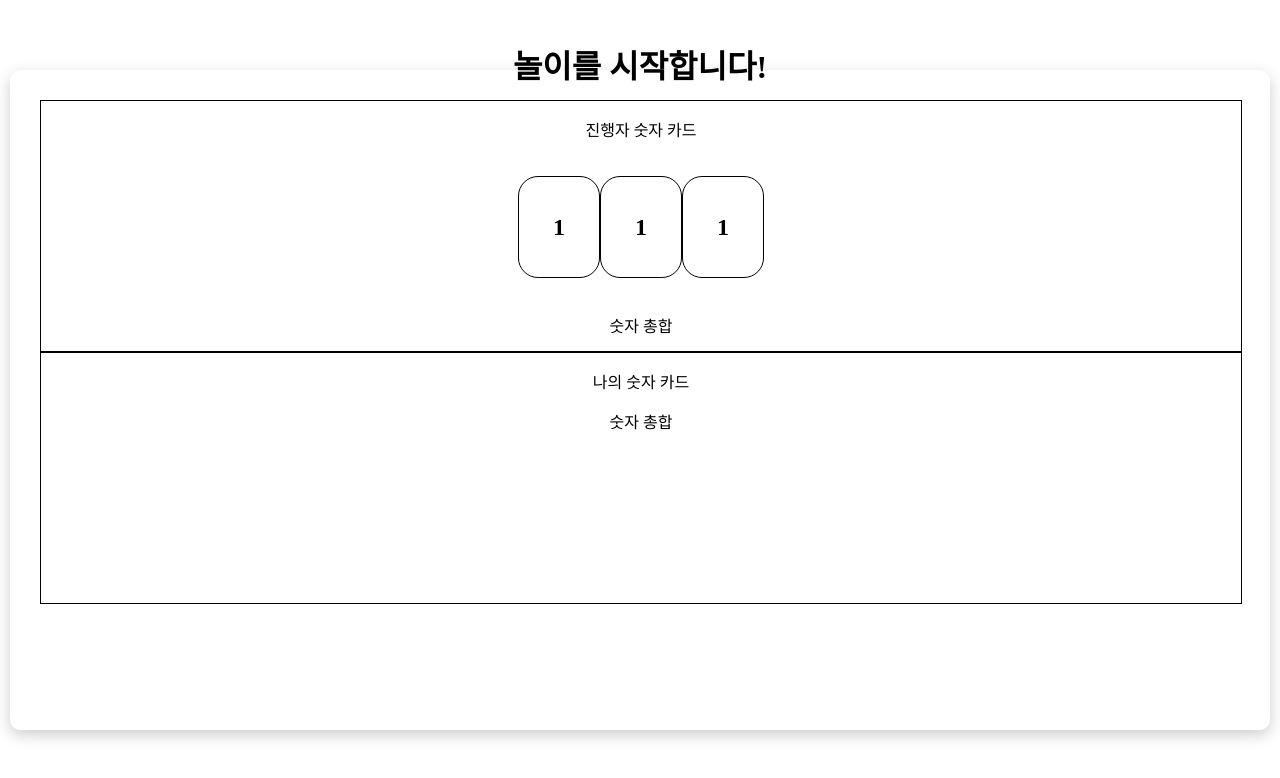
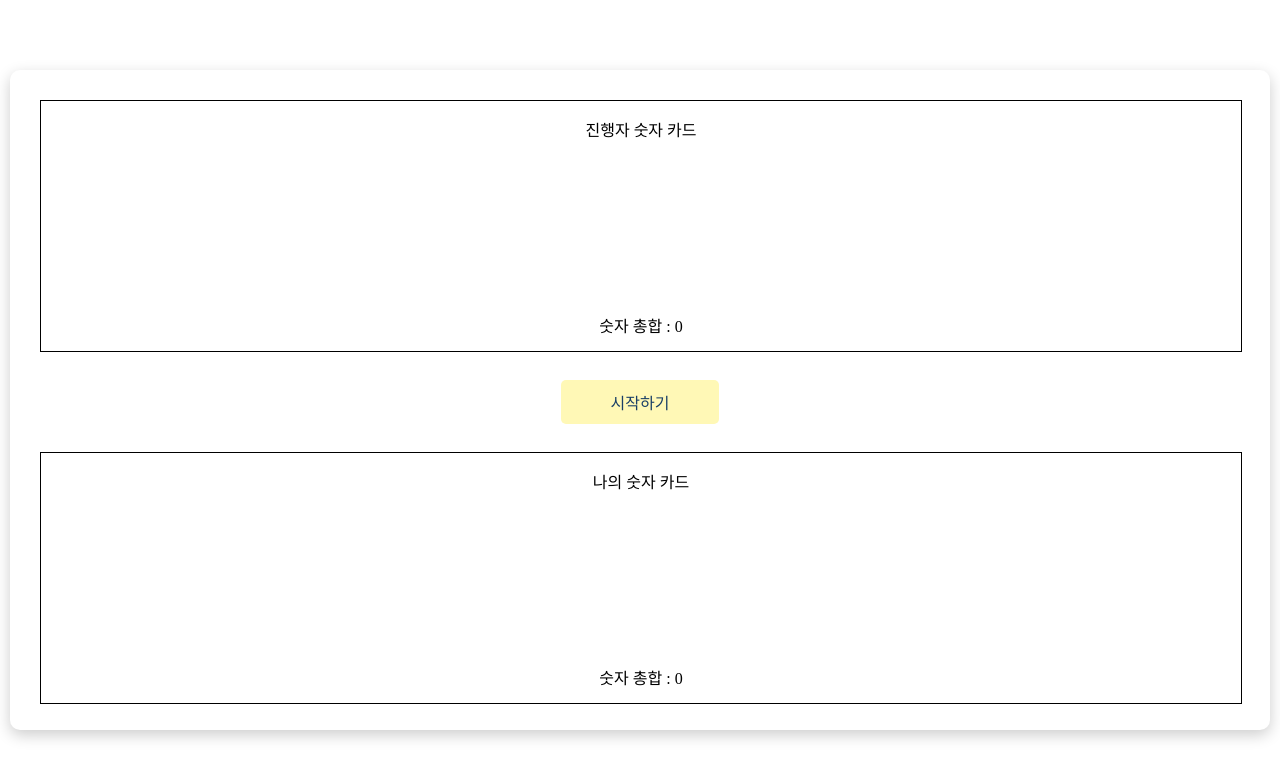
Before and after one commit to sangmin08/2025-School, a plain HTML site: page 응화 프로젝트/game.html in a window 1280 px wide. Drawn offline with Linux system fonts and the light colour scheme.

Commit message:
Update game.html

```diff
--- a/응화 프로젝트/game.html
+++ b/응화 프로젝트/game.html
@@ -1,19 +1,20 @@
 <!DOCTYPE html>
 <html lang="en">
+
 <head>
     <meta charset="UTF-8">
     <meta name="viewport" content="width=device-width, initial-scale=1.0">
     <title>Document</title>
     <link rel="stylesheet" href="game.css">
 </head>
+
 <body>
     <!-- 들어가면 '놀이를 시작합니다'라는 안내문을 2초간 띄우고 시작한다     -->
-    <div id="message" style="display: block;"><h1>놀이를 시작합니다!</h1></div>
     <div class="gameBox">
         <div id="ai_p">
-            <p style="top: 0;">진행자 숫자 카드</p>
+            <p>진행자 숫자 카드</p>
             <div id="card_space">
-                <div id="card">
+                <!-- <div id="card">
                     <h2>1</h2>
                 </div>
                 <div id="card">
@@ -21,15 +22,30 @@
                 </div>
                 <div id="card">
                     <h2>1</h2>
-                </div>
+                </div> -->
             </div>
-            <p>숫자 총합</p>
+            <p>숫자 총합 : 0</p>
+        </div>
+        <div id="text_box">
+            <button id="start_btn">시작하기</button>
         </div>
         <div id="my_p">
-            <p style="top: 0;">나의 숫자 카드</p>
-            <p>숫자 총합</p>
+            <p>나의 숫자 카드</p>
+            <div id="card_space">
+                <!-- <div id="card">
+                    <h2>1</h2>
+                </div>
+                <div id="card">
+                    <h2>1</h2>
+                </div>
+                <div id="card">
+                    <h2>1</h2>
+                </div> -->
+            </div>
+            <p>숫자 총합 : 0</p>
         </div>
     </div>
     <script src="game.js"></script>
 </body>
+
 </html>
```
